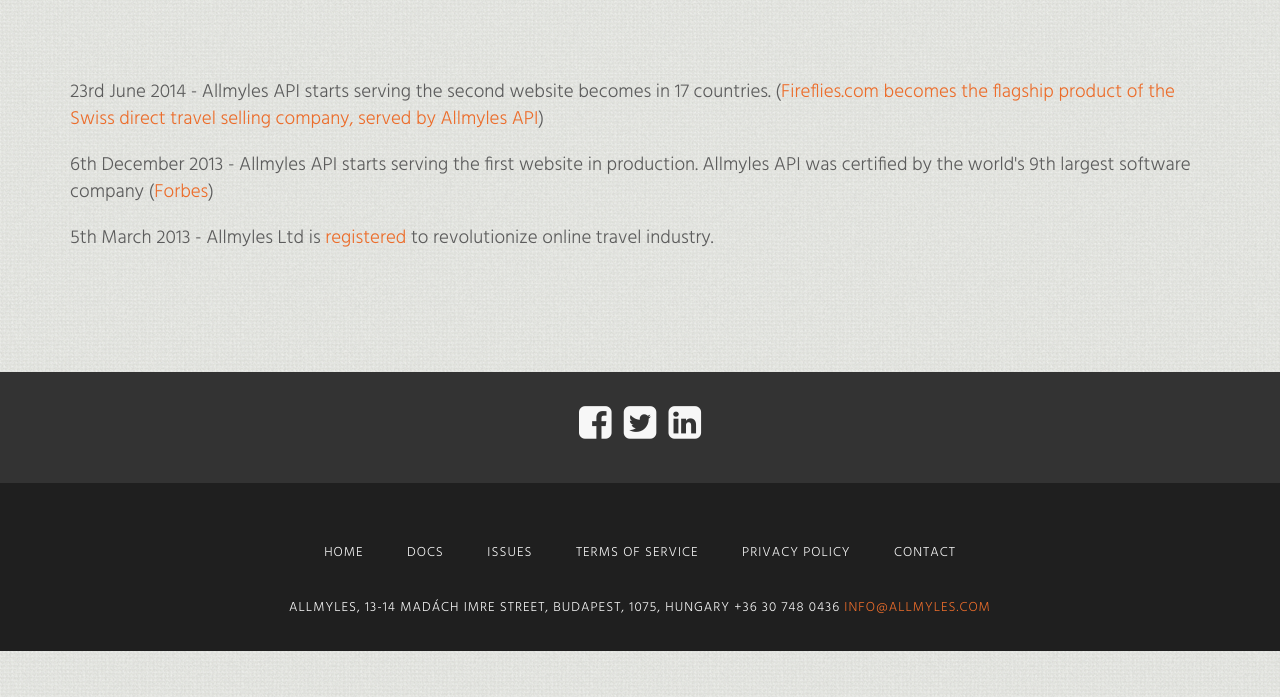
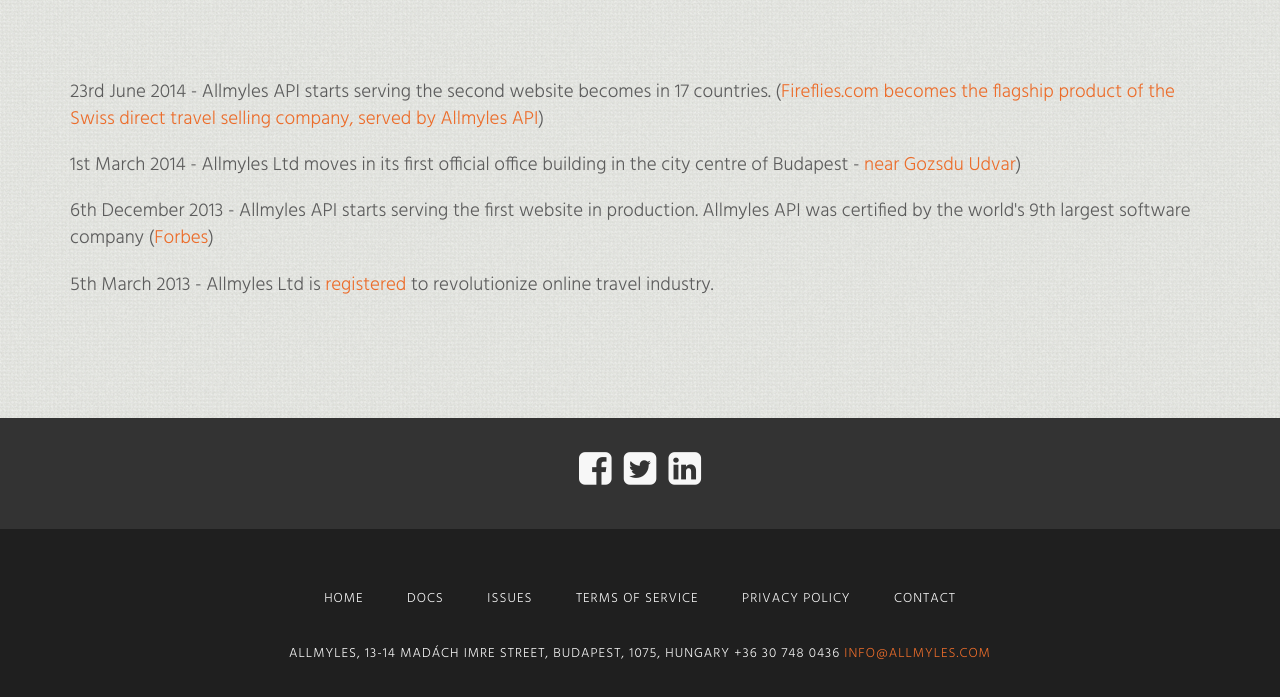
Before and after one commit to balazsszilardtoth/allmyles.github.io, a Jekyll site: the page built from news.html, in a window 1280 px wide. Shown: the part 624-1321 px from the top of the page. Built offline with Jekyll 4.4.1, drawn with Linux system fonts in a browser that asks for light colours; nearby versions of some CDN libraries; before the commit the page ends 1275 px from its top, so only the background shows below that.

Commit message:
first office

```diff
--- a/news.html
+++ b/news.html
@@ -13,6 +13,7 @@ title: News - Allmyles
 
 	<div class="container">
 		<p>23rd June 2014 - Allmyles API starts serving the second website becomes in 17 countries. (<a href="https://www.fireflies.com/">Fireflies.com becomes the flagship product of the Swiss direct travel selling company, served by Allmyles API</a>)</p>
+		<p>1st March 2014 - Allmyles Ltd moves in its first official office building in the city centre of Budapest - <a href="http://www.madachtrade.hu/index_en.php"> near Gozsdu Udvar</a>)</p>
 		<p>6th December 2013 - Allmyles API starts serving the first website in production. Allmyles API was certified by the world's 9th largest software company (<a href="http://www.forbes.com/global2000/list/#industry:Software%20%26%20Programming">Forbes</a>)</p>
 		<p>5th March 2013 - Allmyles Ltd is <a href="http://www.e-cegjegyzek.hu/">registered</a> to revolutionize online travel industry.</p>
 	</div>
```
